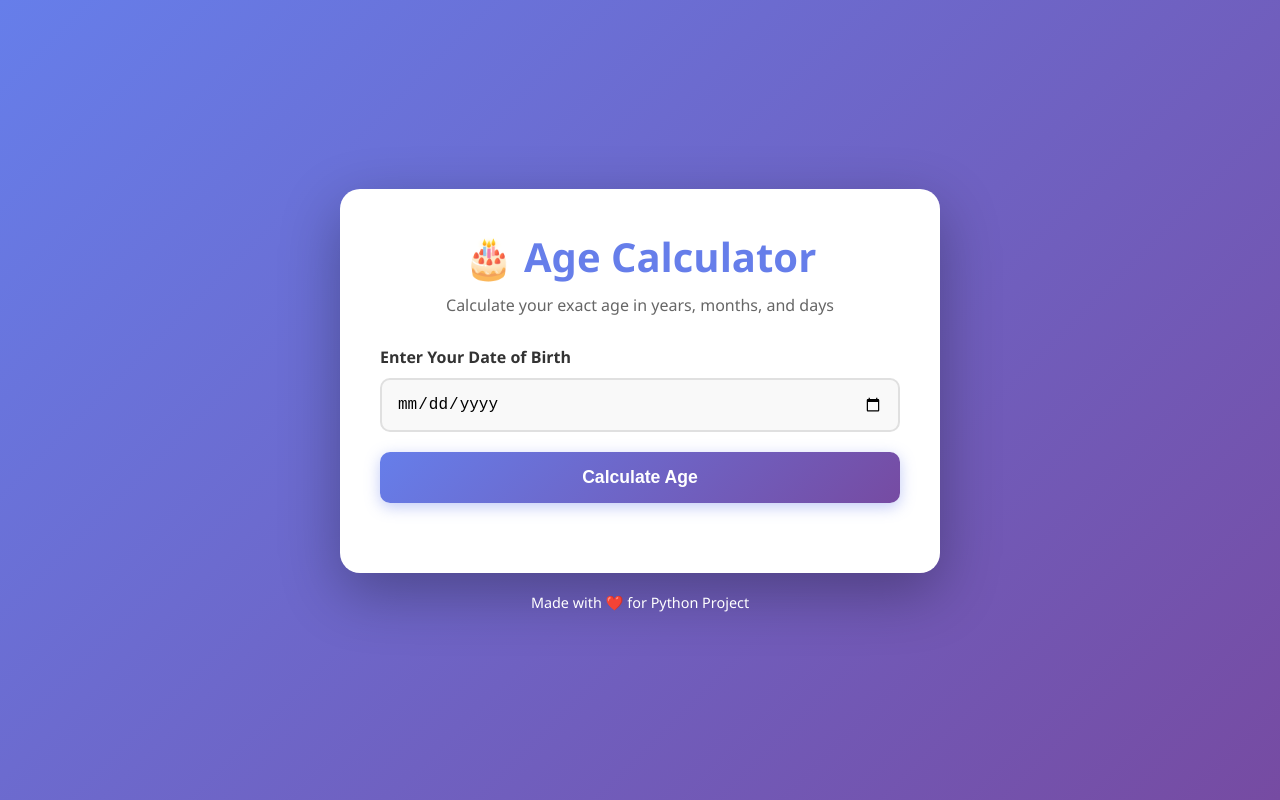
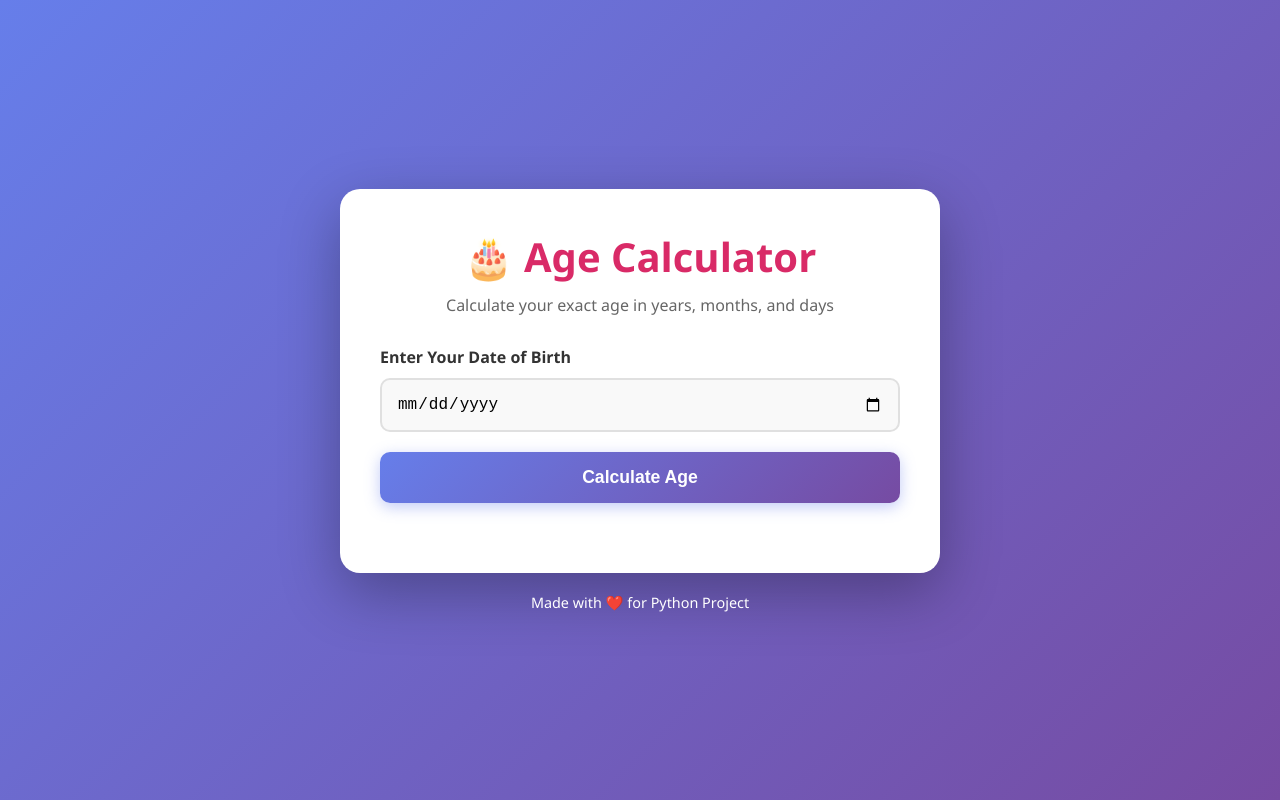
Before and after one commit to katyanireddy/AgeCalculator, a plain HTML site: page Frontend/index.html in a window 1280 px wide. Drawn offline with Linux system fonts and the light colour scheme.

Commit message:
Extra changes

```diff
--- a/Frontend/style.css
+++ b/Frontend/style.css
@@ -47,7 +47,7 @@ body {
 
 .header h1 {
     font-size: 2.5rem;
-    color: #667eea;
+    color: #d92a67;
     margin-bottom: 10px;
 }
 
```
Also changed, not shown: 1 other file.
